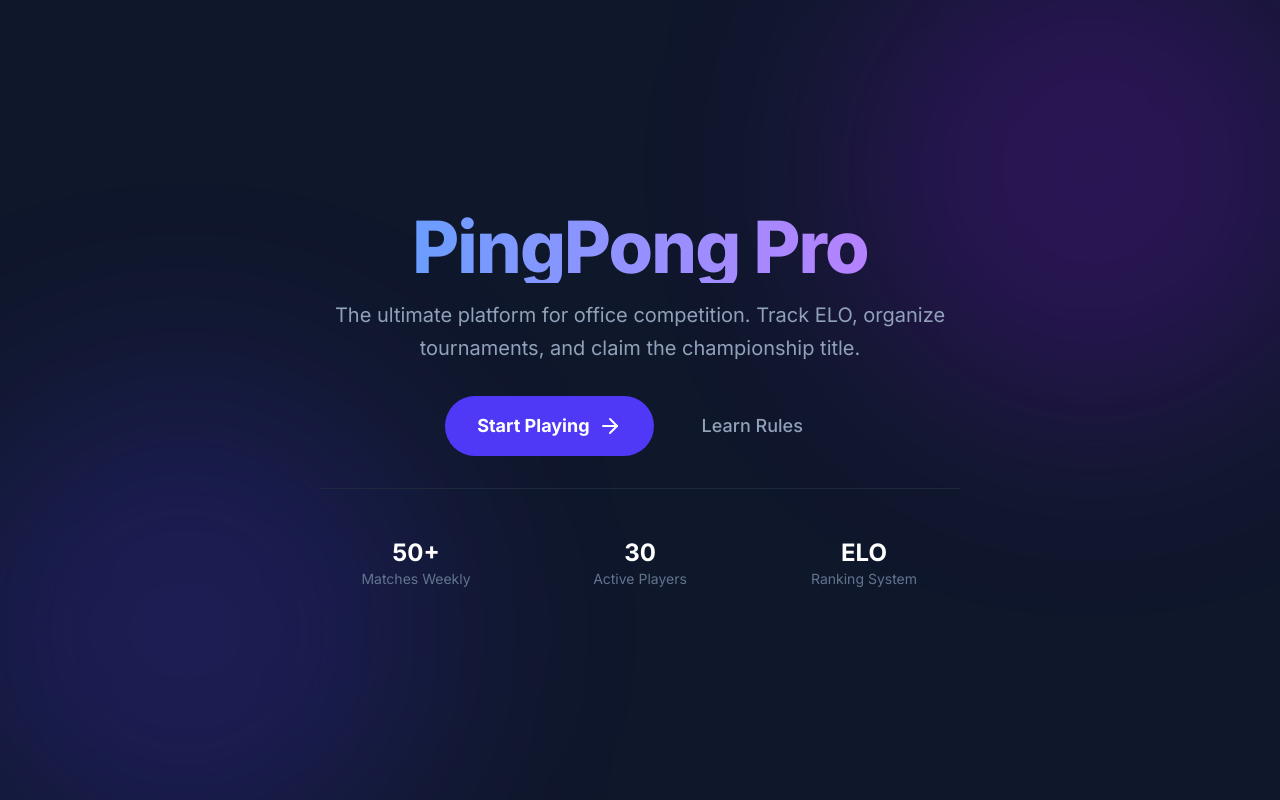
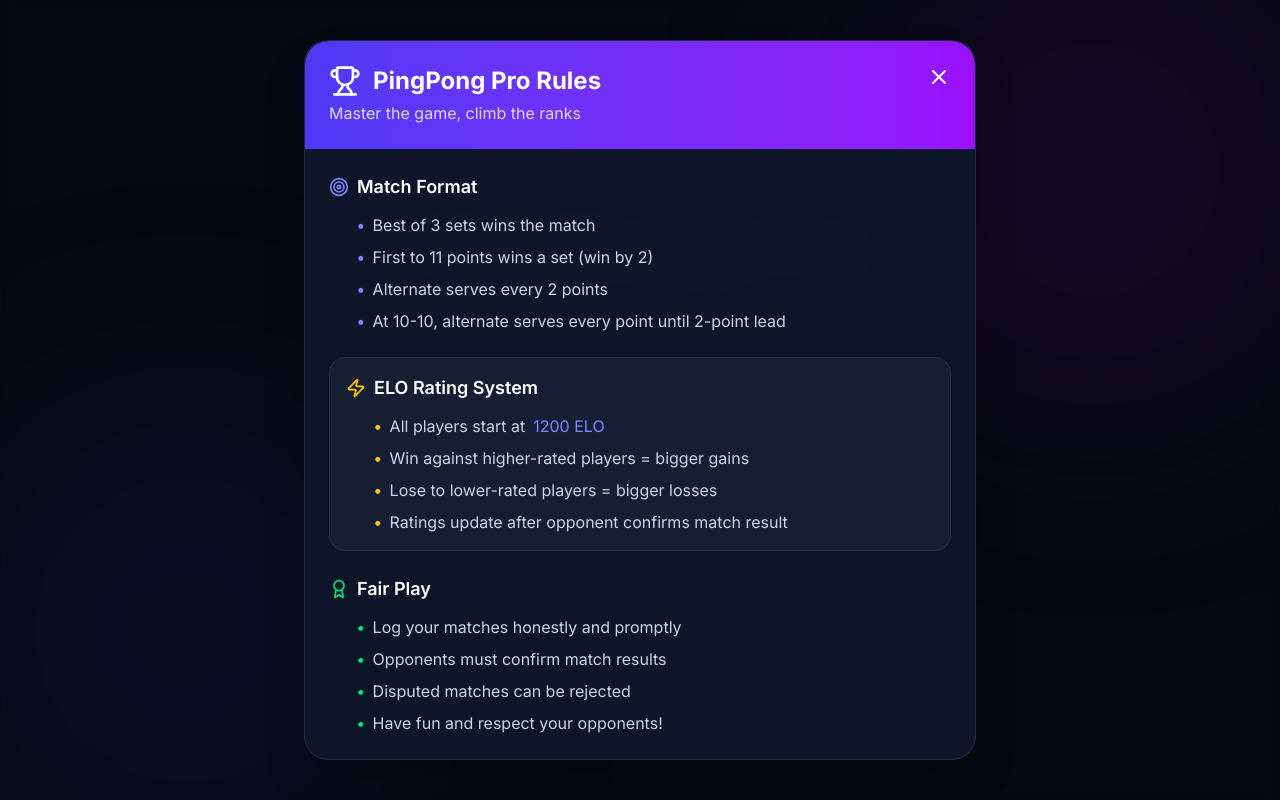
Before and after one commit to PindaZ/pingpong-pro, a Next.js app: page / in a window 1280 px wide. Both pictures are taken after a click on the button "Learn Rules". Built offline with nearby package versions, Linux system fonts and the light colour scheme.

Commit message:
Fix: Use inline CMD for migrations (avoid CRLF issues) + Add Learn Rules popup

```diff
--- a/src/app/page.tsx
+++ b/src/app/page.tsx
@@ -1,7 +1,13 @@
+"use client";
+
 import Link from "next/link";
+import { useState } from "react";
 import { ArrowRight } from "lucide-react";
+import RulesModal from "@/components/RulesModal";
 
 export default function LandingPage() {
+  const [showRules, setShowRules] = useState(false);
+
   return (
     <div className="min-h-screen bg-slate-900 flex flex-col items-center justify-center relative overflow-hidden">
       {/* Background Effects */}
@@ -28,7 +34,10 @@ export default function LandingPage() {
             Start Playing
             <ArrowRight className="group-hover:translate-x-1 transition-transform" />
           </Link>
-          <button className="text-slate-400 hover:text-white font-medium text-lg px-8 py-4">
+          <button
+            onClick={() => setShowRules(true)}
+            className="text-slate-400 hover:text-white font-medium text-lg px-8 py-4 hover:bg-slate-800/50 rounded-full transition-all"
+          >
             Learn Rules
           </button>
         </div>
@@ -48,6 +57,9 @@ export default function LandingPage() {
           </div>
         </div>
       </div>
+
+      {/* Rules Modal */}
+      <RulesModal isOpen={showRules} onClose={() => setShowRules(false)} />
     </div>
   );
 }
--- /dev/null
+++ b/src/components/RulesModal.tsx
@@ -0,0 +1,131 @@
+"use client";
+
+import { X, Trophy, Target, Zap, Award } from "lucide-react";
+
+interface RulesModalProps {
+    isOpen: boolean;
+    onClose: () => void;
+}
+
+export default function RulesModal({ isOpen, onClose }: RulesModalProps) {
+    if (!isOpen) return null;
+
+    return (
+        <div className="fixed inset-0 z-50 flex items-center justify-center p-4">
+            {/* Backdrop */}
+            <div
+                className="absolute inset-0 bg-black/60 backdrop-blur-sm"
+                onClick={onClose}
+            />
+
+            {/* Modal */}
+            <div className="relative w-full max-w-2xl max-h-[90vh] overflow-y-auto bg-slate-900/95 backdrop-blur-xl border border-slate-700/50 rounded-3xl shadow-2xl">
+                {/* Header */}
+                <div className="sticky top-0 bg-gradient-to-r from-indigo-600 to-purple-600 p-6 rounded-t-3xl">
+                    <button
+                        onClick={onClose}
+                        className="absolute top-4 right-4 p-2 hover:bg-white/10 rounded-full transition-colors"
+                    >
+                        <X className="w-6 h-6 text-white" />
+                    </button>
+                    <h2 className="text-2xl font-bold text-white flex items-center gap-3">
+                        <Trophy className="w-8 h-8" />
+                        PingPong Pro Rules
+                    </h2>
+                    <p className="text-white/80 mt-1">Master the game, climb the ranks</p>
+                </div>
+
+                {/* Content */}
+                <div className="p-6 space-y-6">
+                    {/* Match Rules */}
+                    <section className="space-y-3">
+                        <h3 className="flex items-center gap-2 text-lg font-semibold text-white">
+                            <Target className="w-5 h-5 text-indigo-400" />
+                            Match Format
+                        </h3>
+                        <ul className="space-y-2 text-slate-300 ml-7">
+                            <li className="flex items-start gap-2">
+                                <span className="text-indigo-400 font-bold">•</span>
+                                Best of 3 sets wins the match
+                            </li>
+                            <li className="flex items-start gap-2">
+                                <span className="text-indigo-400 font-bold">•</span>
+                                First to 11 points wins a set (win by 2)
+                            </li>
+                            <li className="flex items-start gap-2">
+                                <span className="text-indigo-400 font-bold">•</span>
+                                Alternate serves every 2 points
+                            </li>
+                            <li className="flex items-start gap-2">
+                                <span className="text-indigo-400 font-bold">•</span>
+                                At 10-10, alternate serves every point until 2-point lead
+                            </li>
+                        </ul>
+                    </section>
+
+                    {/* ELO System */}
+                    <section className="space-y-3 bg-slate-800/50 rounded-2xl p-4 border border-slate-700/50">
+                        <h3 className="flex items-center gap-2 text-lg font-semibold text-white">
+                            <Zap className="w-5 h-5 text-yellow-400" />
+                            ELO Rating System
+                        </h3>
+                        <ul className="space-y-2 text-slate-300 ml-7">
+                            <li className="flex items-start gap-2">
+                                <span className="text-yellow-400 font-bold">•</span>
+                                All players start at <span className="font-mono text-indigo-400">1200 ELO</span>
+                            </li>
+                            <li className="flex items-start gap-2">
+                                <span className="text-yellow-400 font-bold">•</span>
+                                Win against higher-rated players = bigger gains
+                            </li>
+                            <li className="flex items-start gap-2">
+                                <span className="text-yellow-400 font-bold">•</span>
+                                Lose to lower-rated players = bigger losses
+                            </li>
+                            <li className="flex items-start gap-2">
+                                <span className="text-yellow-400 font-bold">•</span>
+                                Ratings update after opponent confirms match result
+                            </li>
+                        </ul>
+                    </section>
+
+                    {/* Fair Play */}
+                    <section className="space-y-3">
+                        <h3 className="flex items-center gap-2 text-lg font-semibold text-white">
+                            <Award className="w-5 h-5 text-green-400" />
+                            Fair Play
+                        </h3>
+                        <ul className="space-y-2 text-slate-300 ml-7">
+                            <li className="flex items-start gap-2">
+                                <span className="text-green-400 font-bold">•</span>
+                                Log your matches honestly and promptly
+                            </li>
+                            <li className="flex items-start gap-2">
+                                <span className="text-green-400 font-bold">•</span>
+                                Opponents must confirm match results
+                            </li>
+                            <li className="flex items-start gap-2">
+                                <span className="text-green-400 font-bold">•</span>
+                                Disputed matches can be rejected
+                            </li>
+                            <li className="flex items-start gap-2">
+                                <span className="text-green-400 font-bold">•</span>
+                                Have fun and respect your opponents!
+                            </li>
+                        </ul>
+                    </section>
+                </div>
+
+                {/* Footer */}
+                <div className="p-6 pt-0">
+                    <button
+                        onClick={onClose}
+                        className="w-full py-3 bg-gradient-to-r from-indigo-600 to-purple-600 hover:from-indigo-500 hover:to-purple-500 text-white font-bold rounded-xl transition-all hover:scale-[1.02] active:scale-100"
+                    >
+                        Got it, let&apos;s play!
+                    </button>
+                </div>
+            </div>
+        </div>
+    );
+}
```
Also changed, not shown: 1 other file (tests, documents, lock files or other folders).
